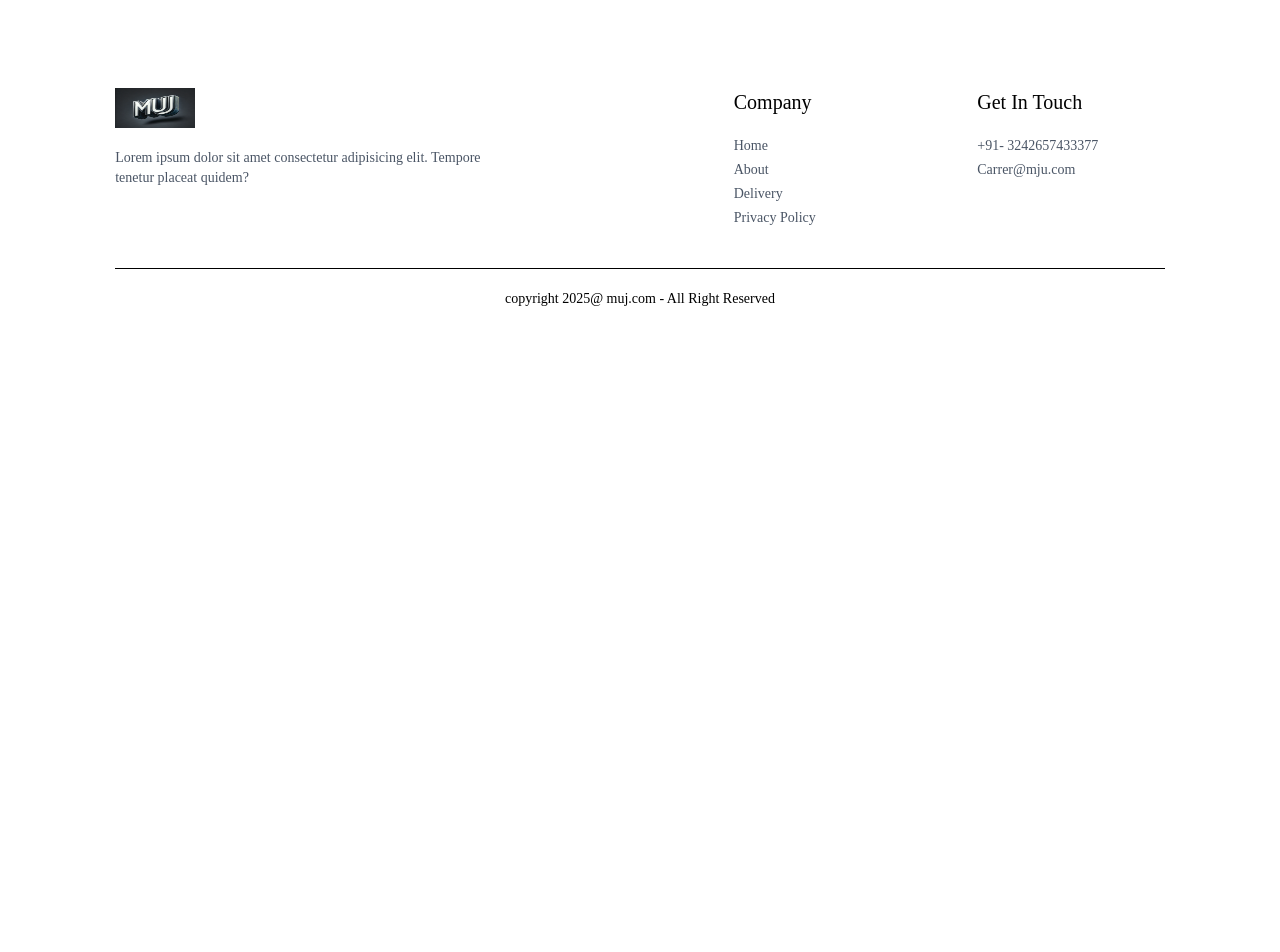
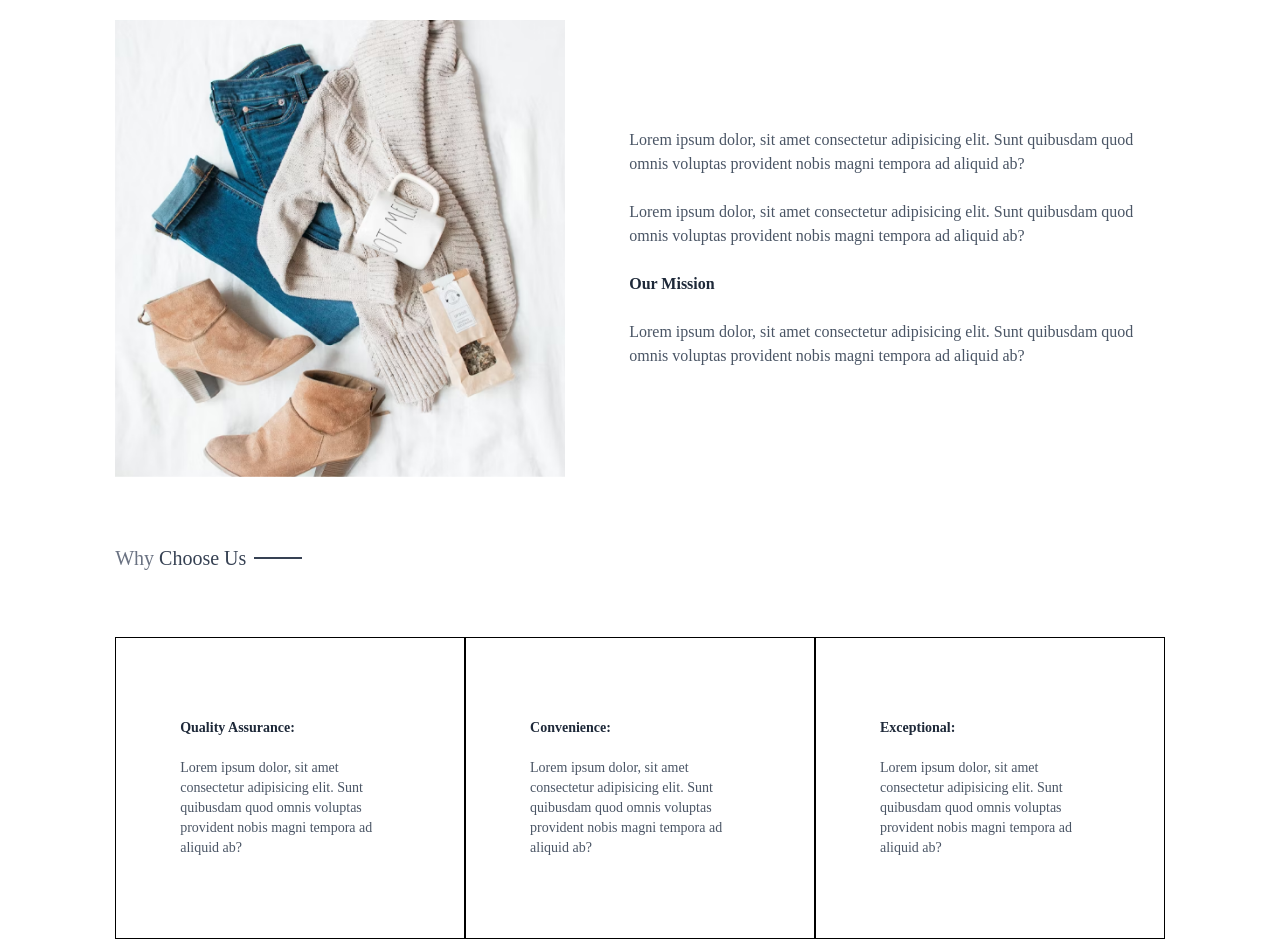
Before and after one commit to omprakash8788/MUJ-Ecommerce, a React (Vite) app in the folder frontend/: page /about in a window 1280 px wide. Shown: the part 200-1152 px from the top of the page. Before the commit the page ends 800 px from the top, so only its background shows below. Built offline with nearby package versions, Linux system fonts and the light colour scheme.

Commit message:
about ui

```diff
--- a/frontend/src/pages/About.jsx
+++ b/frontend/src/pages/About.jsx
@@ -1,11 +1,80 @@
-import React from 'react'
+import React from "react";
+import Title from "../components/Title";
+import { assets } from "../assets/assets";
+import NewsLetterBox from "../components/NewsLetterBox";
 
 const About = () => {
   return (
     <div>
-      <h1>About</h1>
+      <div className="text-2xl text-center pt-8 border-t">
+        <Title text1={"About"} text2={"Us"} />
+      </div>
+
+      <div className="my-10 flex flex-col md:flex-row gap-16">
+        <img
+          className="w-full md:max-w-[450px]"
+          src={assets.about_img}
+          alt=""
+        />
+        <div className="flex flex-col justify-center gap-6 md:w-2/4 text-gray-600">
+          <p>
+            Lorem ipsum dolor, sit amet consectetur adipisicing elit. Sunt
+            quibusdam quod omnis voluptas provident nobis magni tempora ad
+            aliquid ab?
+          </p>
+
+          <p>
+            Lorem ipsum dolor, sit amet consectetur adipisicing elit. Sunt
+            quibusdam quod omnis voluptas provident nobis magni tempora ad
+            aliquid ab?
+          </p>
+          <b className="text-gray-800">Our Mission</b>
+
+          <p>
+            Lorem ipsum dolor, sit amet consectetur adipisicing elit. Sunt
+            quibusdam quod omnis voluptas provident nobis magni tempora ad
+            aliquid ab?
+          </p>
+        </div>
+      </div>
+      {/* duv */}
+      <div className="text-4xl py-4">
+        <Title text1={"Why"} text2={"Choose Us"} />
+      </div>
+
+      <div className="my-10 flex flex-col md:flex-row text-sm mb-20">
+        <div className="flex flex-col justify-center gap-5 border px-10 py-8 md:px-16 sm:py-20">
+          <b className="text-gray-800">Quality Assurance:</b>
+
+          <p className="text-gray-600">
+            Lorem ipsum dolor, sit amet consectetur adipisicing elit. Sunt
+            quibusdam quod omnis voluptas provident nobis magni tempora ad
+            aliquid ab?
+          </p>
+        </div>
+
+        <div className="flex flex-col justify-center gap-5 border px-10 py-8 md:px-16 sm:py-20">
+          <b className="text-gray-800">Convenience:</b>
+
+          <p className="text-gray-600">
+            Lorem ipsum dolor, sit amet consectetur adipisicing elit. Sunt
+            quibusdam quod omnis voluptas provident nobis magni tempora ad
+            aliquid ab?
+          </p>
+        </div>
+        <div className="flex flex-col justify-center gap-5 border px-10 py-8 md:px-16 sm:py-20">
+          <b className="text-gray-800">Exceptional:</b>
+
+          <p className="text-gray-600">
+            Lorem ipsum dolor, sit amet consectetur adipisicing elit. Sunt
+            quibusdam quod omnis voluptas provident nobis magni tempora ad
+            aliquid ab?
+          </p>
+        </div>
+      </div>
+      <NewsLetterBox/>
     </div>
-  )
-}
+  );
+};
 
-export default About
+export default About;
--- a/frontend/src/pages/Login.jsx
+++ b/frontend/src/pages/Login.jsx
@@ -3,12 +3,15 @@ import React, { useState } from "react";
 const Login = () => {
   const [currentState, setCurrentState] = useState("Sign Up"); // Sign Up, Login
 
-  const onSubmitHandler = (e)=>{
-    e.preventDefault()
-  }
+  const onSubmitHandler = (e) => {
+    e.preventDefault();
+  };
 
   return (
-    <form onSubmit={onSubmitHandler} className="flex bg-blue-100 p-6 rounded flex-col items-center w-[90%] sm:max-w-96 m-auto mt-14 gap-4 text-gray-800">
+    <form
+      onSubmit={onSubmitHandler}
+      className="flex bg-blue-100 p-6 rounded flex-col items-center w-[90%] sm:max-w-96 m-auto mt-14 gap-4 text-gray-800"
+    >
       <div className="inline-flex items-center gap-2 mb-2 mt-10">
         <p className="prata-regular text-3xl">{currentState}</p>
         <hr className="border-none h-[1.5px] w-8 bg-gray-800" />
@@ -40,7 +43,10 @@ const Login = () => {
 
       <div className="w-full flex justify-between text-sm mt-[-8px]">
         <p className="cursor-pointer text-red-600 font-bold">
-          Forgot your password
+          {
+            currentState==="Login" ? "Forgot your password" :""
+          }
+
         </p>
         {currentState === "Login" ? (
           <p
@@ -58,7 +64,9 @@ const Login = () => {
           </p>
         )}
       </div>
-      <button className="bg-black w-full text-white font-light px-8 py-2 mt-4 rounded">{currentState==="Login" ? "Sign In" :"Sign Up"}</button>
+      <button className="bg-black w-full text-white font-light px-8 py-2 mt-4 rounded">
+        {currentState === "Login" ? "Sign In" : "Sign Up"}
+      </button>
     </form>
   );
 };
```
